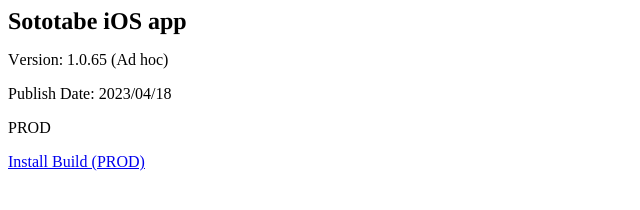
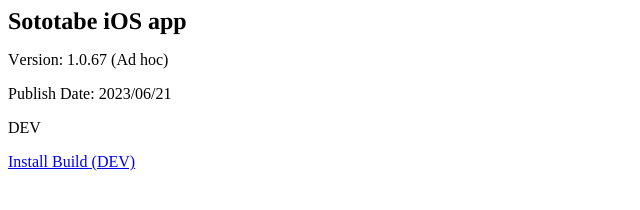
Before and after one commit to Bayaraa07/sototabeOta, a plain HTML site: page index.html in a window 1280 px wide. Shown: the full height of the page, 0-640 px from the left. Drawn offline with Linux system fonts and the light colour scheme.

Commit message:
Version 1.0.67 DEV

```diff
--- a/index.html
+++ b/index.html
@@ -16,9 +16,9 @@
 </head>
 <body>
 <h1 style="margin: 0.0px 0.0px 16.1px 0.0px; font: 24.0px Times; color: #000000; -webkit-text-stroke: #000000"><span class="s1"><b>Sototabe iOS app</b></span></h1>
-<p class="p"><span class="s1">Version:      1.0.65 (Ad hoc)</span></p>
-<p class="p"><span class="s1">Publish Date: 2023/04/18</span></p>
-<p class="p"><span class="s1">PROD</span></p>
-<p class="p"><span class="s2"><a href="itms-services://?action=download-manifest&amp;url=https://Bayaraa07.github.io/sototabeOta/manifest.plist">Install Build (PROD)</a></span></p>
+<p class="p"><span class="s1">Version:      1.0.67 (Ad hoc)</span></p>
+<p class="p"><span class="s1">Publish Date: 2023/06/21</span></p>
+<p class="p"><span class="s1">DEV</span></p>
+<p class="p"><span class="s2"><a href="itms-services://?action=download-manifest&amp;url=https://Bayaraa07.github.io/sototabeOta/manifest.plist">Install Build (DEV)</a></span></p>
 </body>
 </html>
```
Also changed, not shown: 2 other files.
